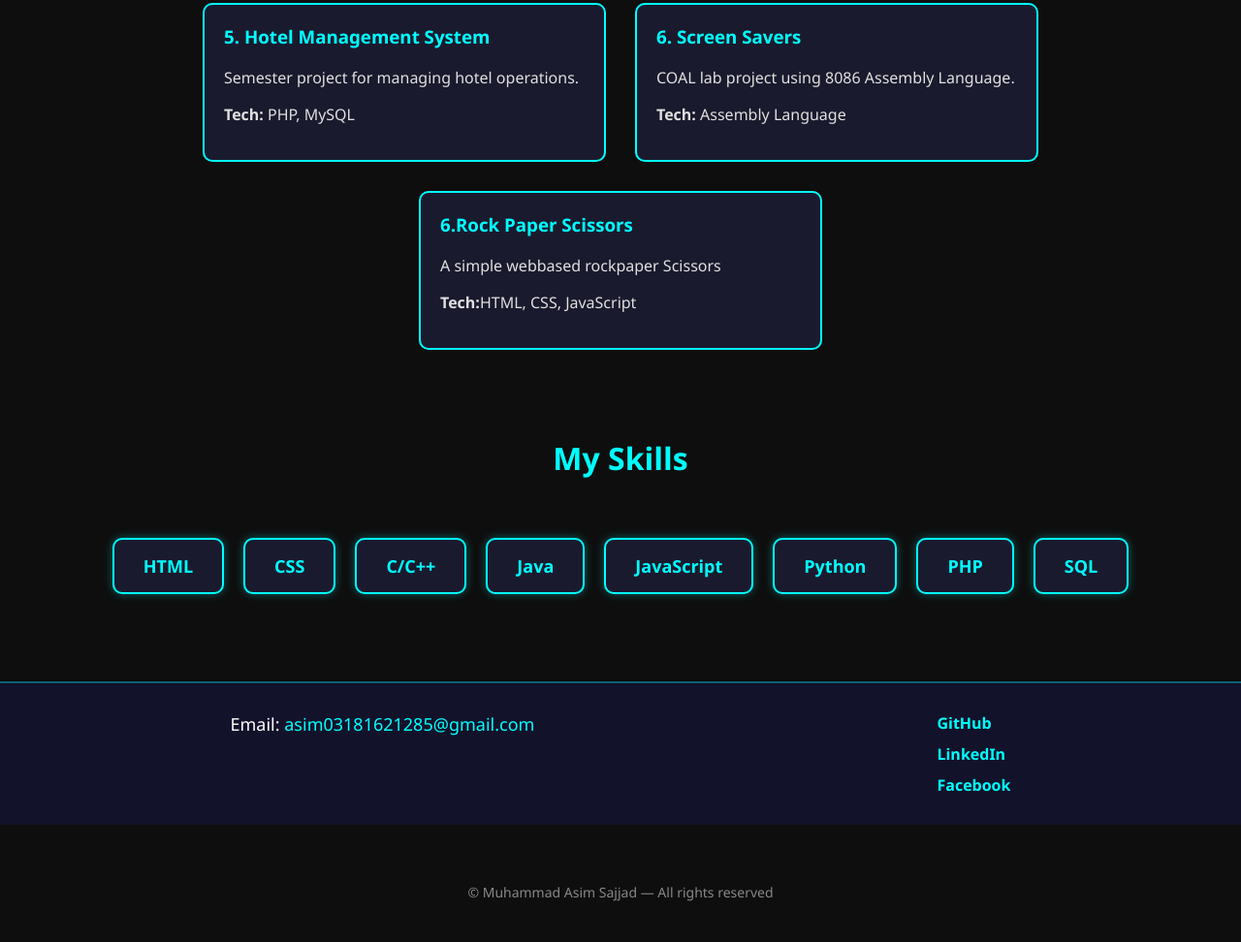
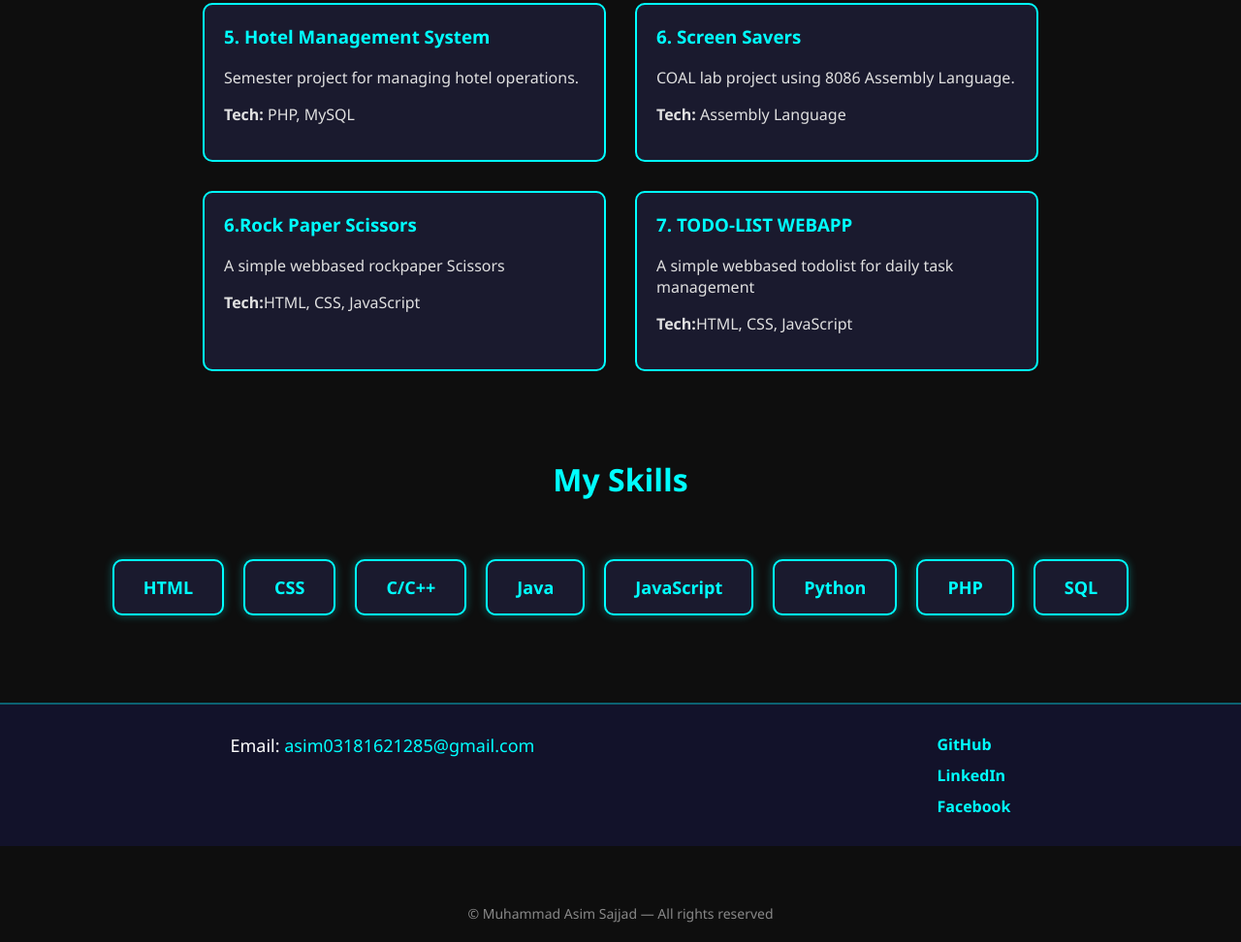
Before and after one commit to muhammadasim31/Portfolio, a plain HTML site: page index.html in a window 1280 px wide. Shown: the part 1128-2100 px from the top of the page at 97% size. Before the commit the page ends 2078 px from the top, so only its background shows below. Drawn offline with Linux system fonts and the light colour scheme.

Commit message:
index.html

```diff
--- a/index.html
+++ b/index.html
@@ -82,6 +82,11 @@
             <p>A simple webbased rockpaper Scissors</p>
             <p><strong>Tech:</strong>HTML, CSS, JavaScript</p>
         </div>
+         <div class="card">
+            <h3>7. TODO-LIST WEBAPP</h3>
+            <p>A simple webbased todolist for daily task management</p>
+            <p><strong>Tech:</strong>HTML, CSS, JavaScript</p>
+        </div>
     </div>
     <!-- Skills Section -->
     <h1 style="color: #00ffff; text-align: center; margin-top: 50px;">My Skills</h1>
```
